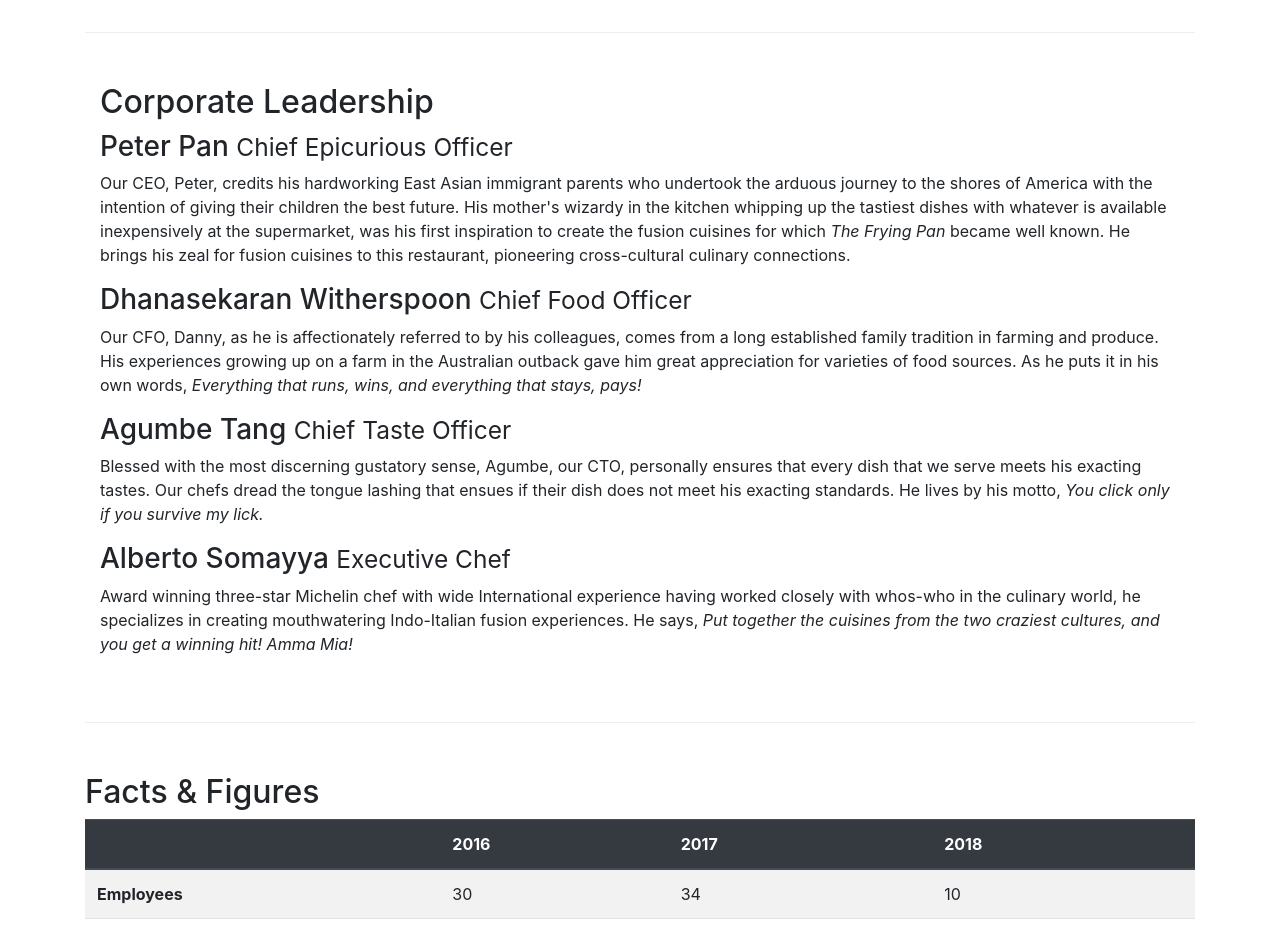
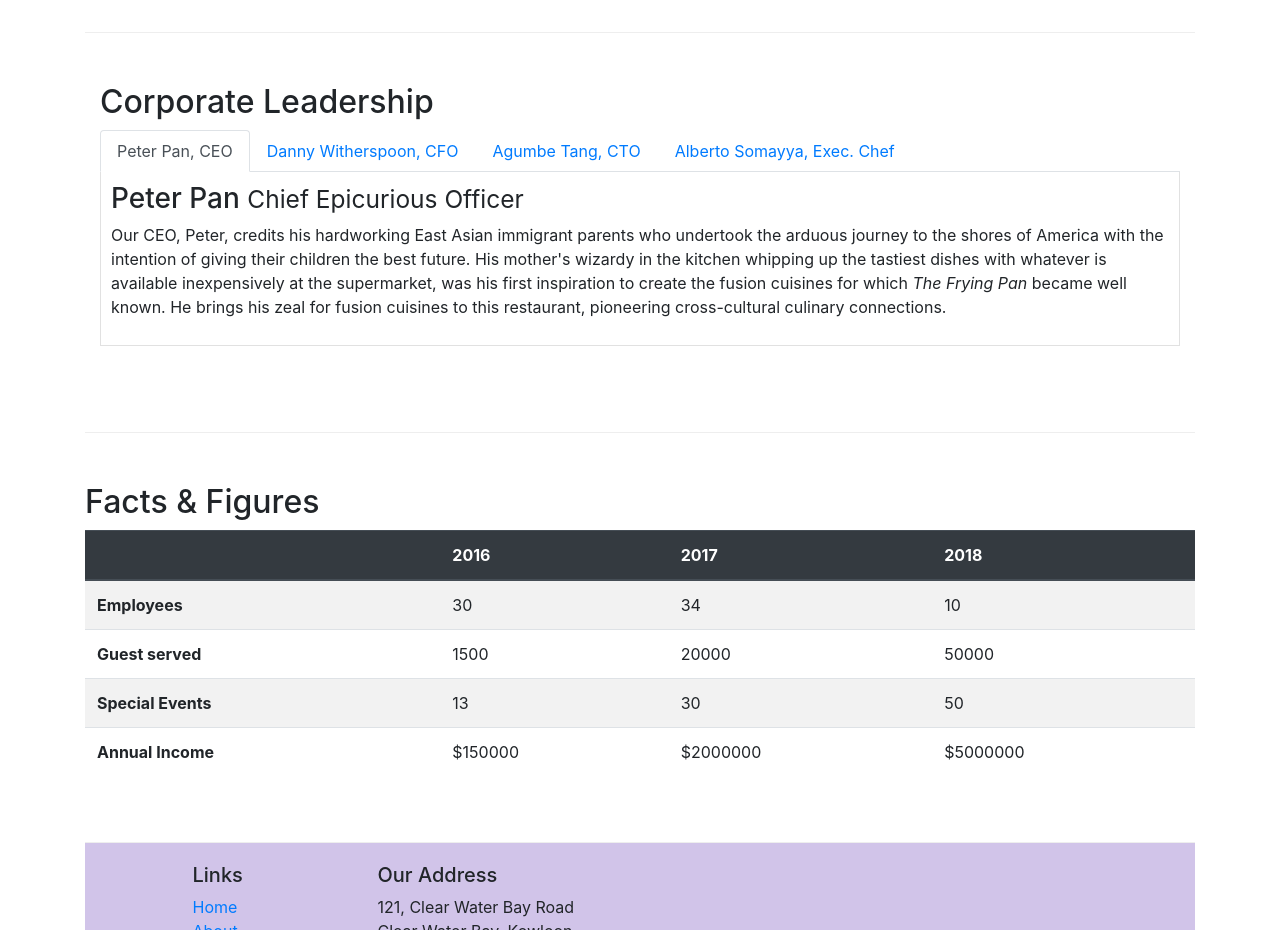
Before and after one commit to AnkitSatyawali/Bootstrap, a plain HTML site: page aboutus.html in a window 1280 px wide. Shown: the part 920-1850 px from the top of the page. Drawn offline with nearby package versions, Linux system fonts and the light colour scheme.

Commit message:
Tabs and pill navigation

```diff
--- a/aboutus.html
+++ b/aboutus.html
@@ -11,6 +11,10 @@
     <link rel="stylesheet" href="node_modules/font-awesome/css/font-awesome.min.css">
     <link rel="stylesheet" href="node_modules/bootstrap-social/bootstrap-social.css">
     <link rel="stylesheet" href="css styles/style.css" >
+    <script src="https://ajax.googleapis.com/ajax/libs/jquery/3.3.1/jquery.min.js"></script>
+    <script src="https://maxcdn.bootstrapcdn.com/bootstrap/3.3.7/js/bootstrap.min.js"></script>
+
+
 
     <title>Ristorante Con Fusion: About Us</title>
 
@@ -80,17 +84,8 @@
                             <dd class="col-6">$12500000</dd>
                             <dt class="col-6">Employess</dt>
                             <dd class="col-6">1000</dd>
-
-
-
                         </dl>
-
-
-
                     </div>
-
-
-
                 </div>
             </div>
             <div class="col-12">
@@ -111,14 +106,48 @@
         <div class="row row-content">
             <div class="col-12">
                 <h2>Corporate Leadership</h2>
+                <ul class="nav nav-tabs">
+                    <li class="nav-item">
+                      <a class="nav-link active" href="#peter"
+                        role="tab" data-toggle="tab">Peter Pan, CEO</a>
+                    </li>
+                    <li class="nav-item">
+                      <a class="nav-link" href="#danny" role="tab"
+                        data-toggle="tab">Danny Witherspoon, CFO</a>
+                    </li>
+                    <li class="nav-item">
+                      <a class="nav-link" href="#agumbe"role="tab"
+                        data-toggle="tab">Agumbe Tang, CTO</a>
+                    </li>
+                    <li class="nav-item">
+                      <a class="nav-link" href="#alberto" role="tab"
+                        data-toggle="tab">Alberto Somayya, Exec. Chef</a>
+                    </li>
+                </ul>
+                <div class="tab-content">
+                    <div role="tabpanel" class="tab-pane fade show active" id="peter">
                         <h3>Peter Pan <small>Chief Epicurious Officer</small></h3>
                         <p class="d-none d-sm-block">Our CEO, Peter, credits his hardworking East Asian immigrant parents who undertook the arduous journey to the shores of America with the intention of giving their children the best future. His mother's wizardy in the kitchen whipping up the tastiest dishes with whatever is available inexpensively at the supermarket, was his first inspiration to create the fusion cuisines for which <em>The Frying Pan</em> became well known. He brings his zeal for fusion cuisines to this restaurant, pioneering cross-cultural culinary connections.</p>
+                    </div>
+
+                    <div role="tabpanel" class="tab-pane fade show" id="danny">
                         <h3>Dhanasekaran Witherspoon <small>Chief Food Officer</small></h3>
                         <p class="d-none d-sm-block">Our CFO, Danny, as he is affectionately referred to by his colleagues, comes from a long established family tradition in farming and produce. His experiences growing up on a farm in the Australian outback gave him great appreciation for varieties of food sources. As he puts it in his own words, <em>Everything that runs, wins, and everything that stays, pays!</em></p>
+                    </div>
+
+                    <div role="tabpanel" class="tab-pane fade show" id="agumbe">
                         <h3>Agumbe Tang <small>Chief Taste Officer</small></h3>
                         <p class="d-none d-sm-block">Blessed with the most discerning gustatory sense, Agumbe, our CTO, personally ensures that every dish that we serve meets his exacting tastes. Our chefs dread the tongue lashing that ensues if their dish does not meet his exacting standards. He lives by his motto, <em>You click only if you survive my lick.</em></p>
+                    </div>
+
+                    <div role="tabpanel" class="tab-pane fade show" id="alberto">
                         <h3>Alberto Somayya <small>Executive Chef</small></h3>
                         <p class="d-none d-sm-block">Award winning three-star Michelin chef with wide International experience having worked closely with whos-who in the culinary world, he specializes in creating mouthwatering Indo-Italian fusion experiences. He says, <em>Put together the cuisines from the two craziest cultures, and you get a winning hit! Amma Mia!</em></p>
+                    </div>
+
+
+                </div>
+
             </div>
        </div>
         <div class="row row-content">
--- a/css styles/style.css
+++ b/css styles/style.css
@@ -38,3 +38,9 @@ body {
     text-decoration: none;
     color: inherit;
 }
+.tab-content {
+    border-left : 1px solid #dddd;
+    border-right : 1px solid #dddd;
+    border-bottom : 1px solid #dddd;
+    padding : 10px;
+}
```
Lines whose indentation alone changed are shown as unchanged.
